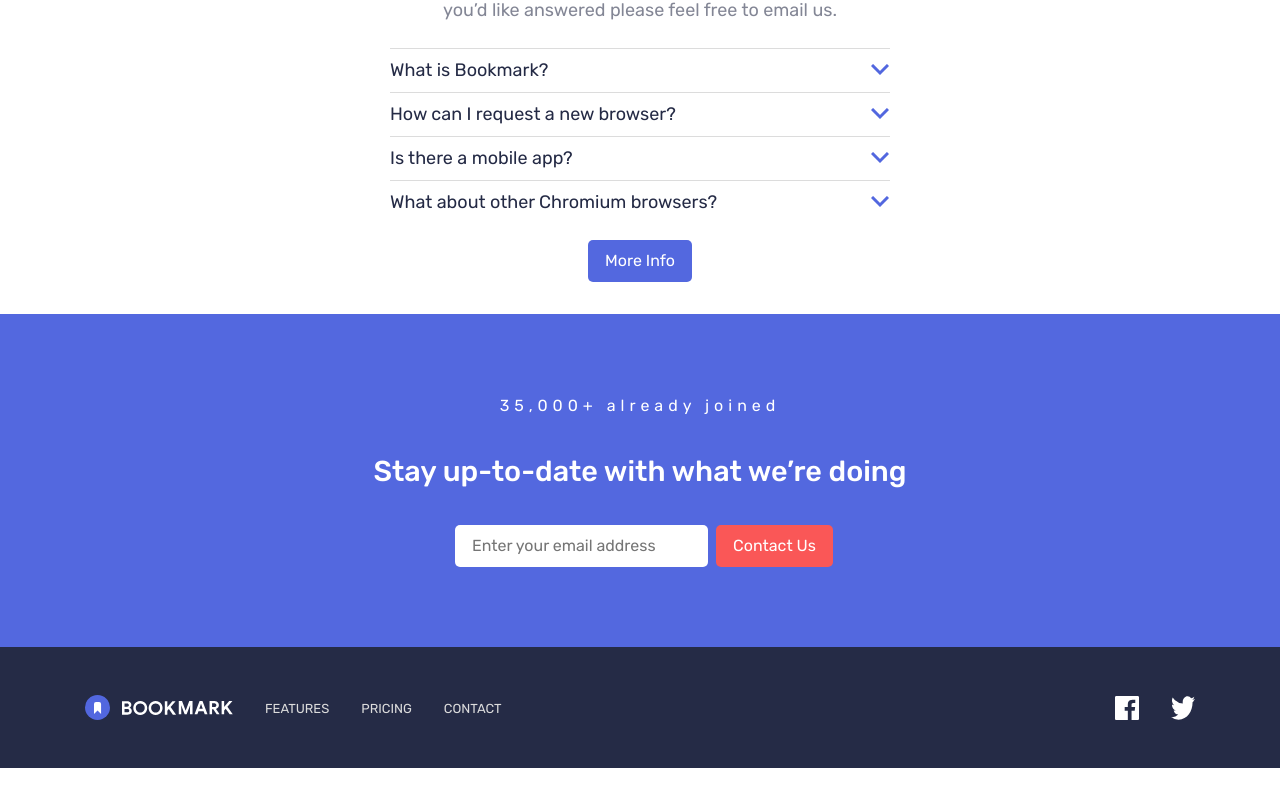
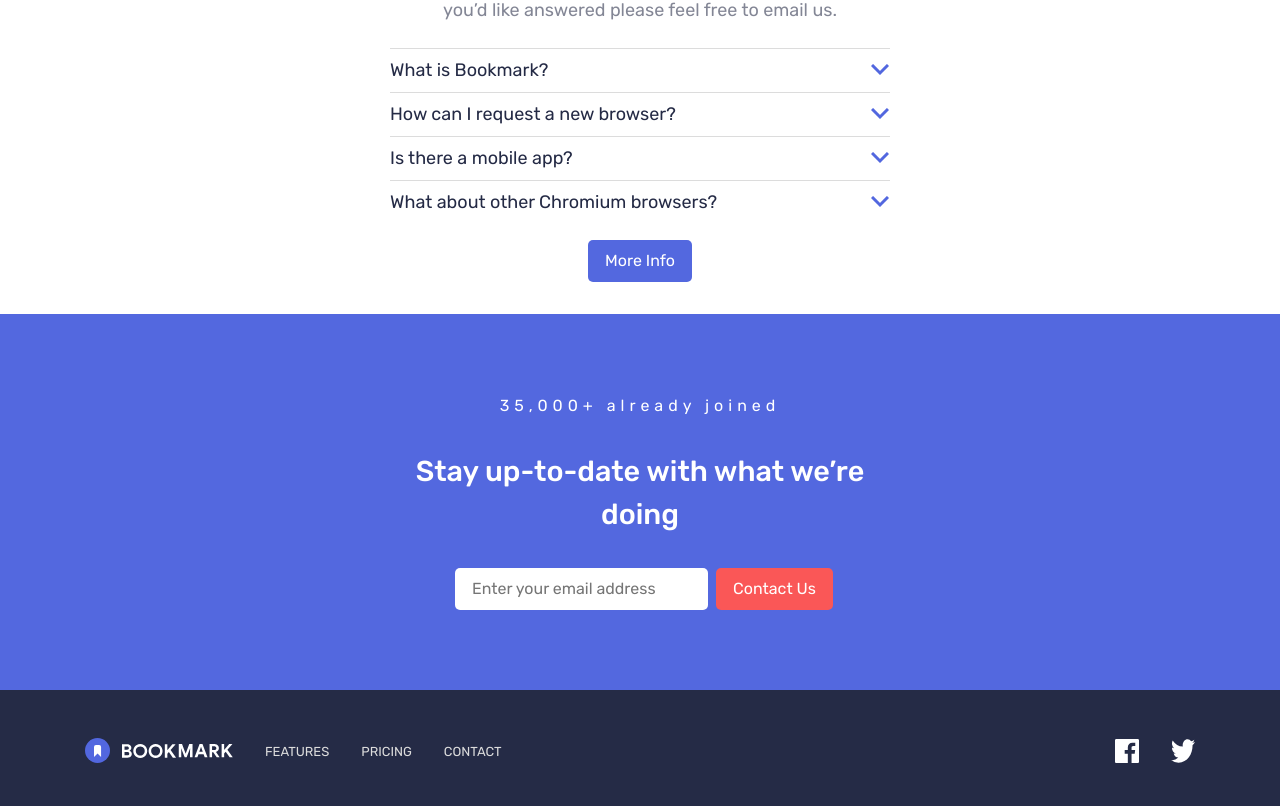
Before and after one commit to glopzel/bookmarksland, a React (Vite) app: page / in a window 1280 px wide. Shown: the part 2094-2900 px from the top of the page. Before the commit the page ends 2862 px from the top, so only its background shows below. Built offline with nearby package versions, Linux system fonts and the light colour scheme.

Commit message:
dots margin, small-container width

```diff
--- a/src/App.css
+++ b/src/App.css
@@ -103,7 +103,7 @@
   margin: 0 1em;
 }
 
-#card-dots {
+.card-dots {
   margin: 1em 0;
 }
 
--- a/src/index.css
+++ b/src/index.css
@@ -110,7 +110,7 @@ p {
 }
 
 .section-intro,
-.qs {
+.qs, .small-container {
   --max-width: 500px;
   --padding: 1rem;
   width: min(var(--max-width), 100% - var(--padding) * 2);
```
